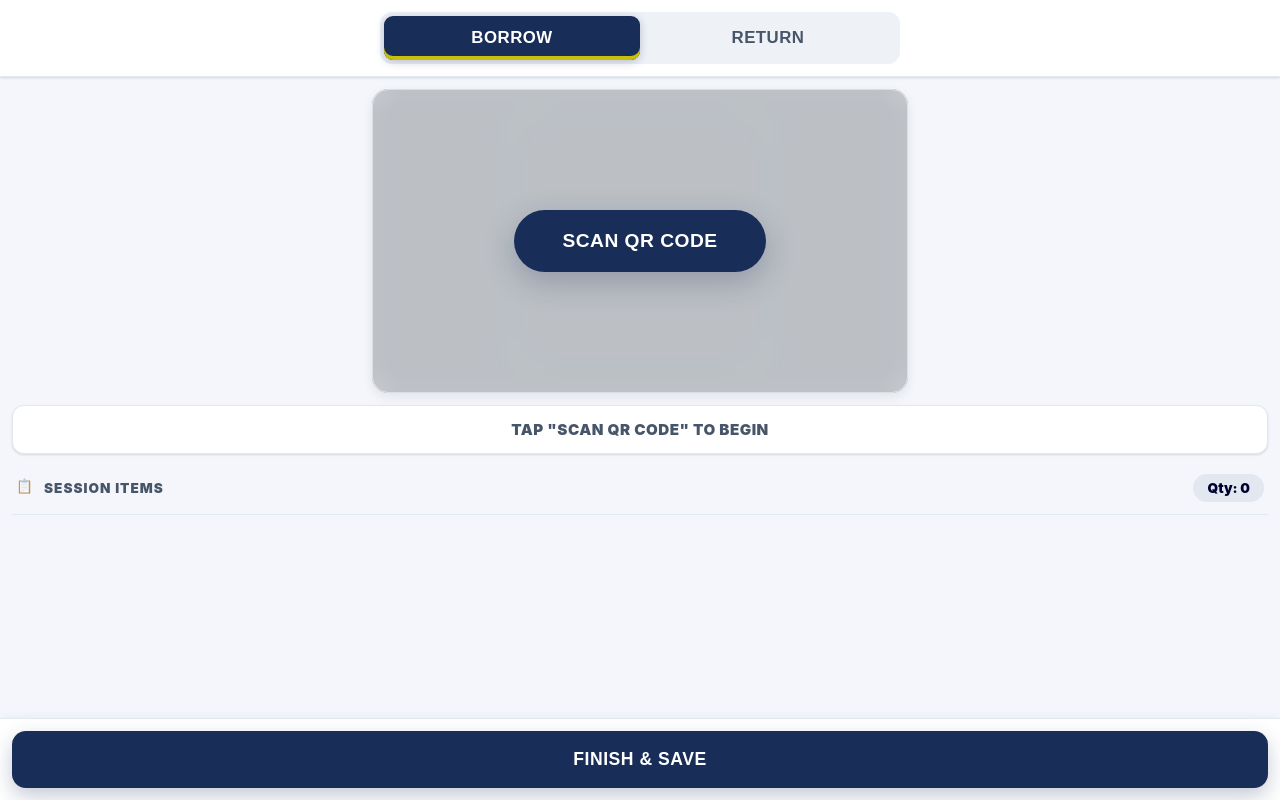
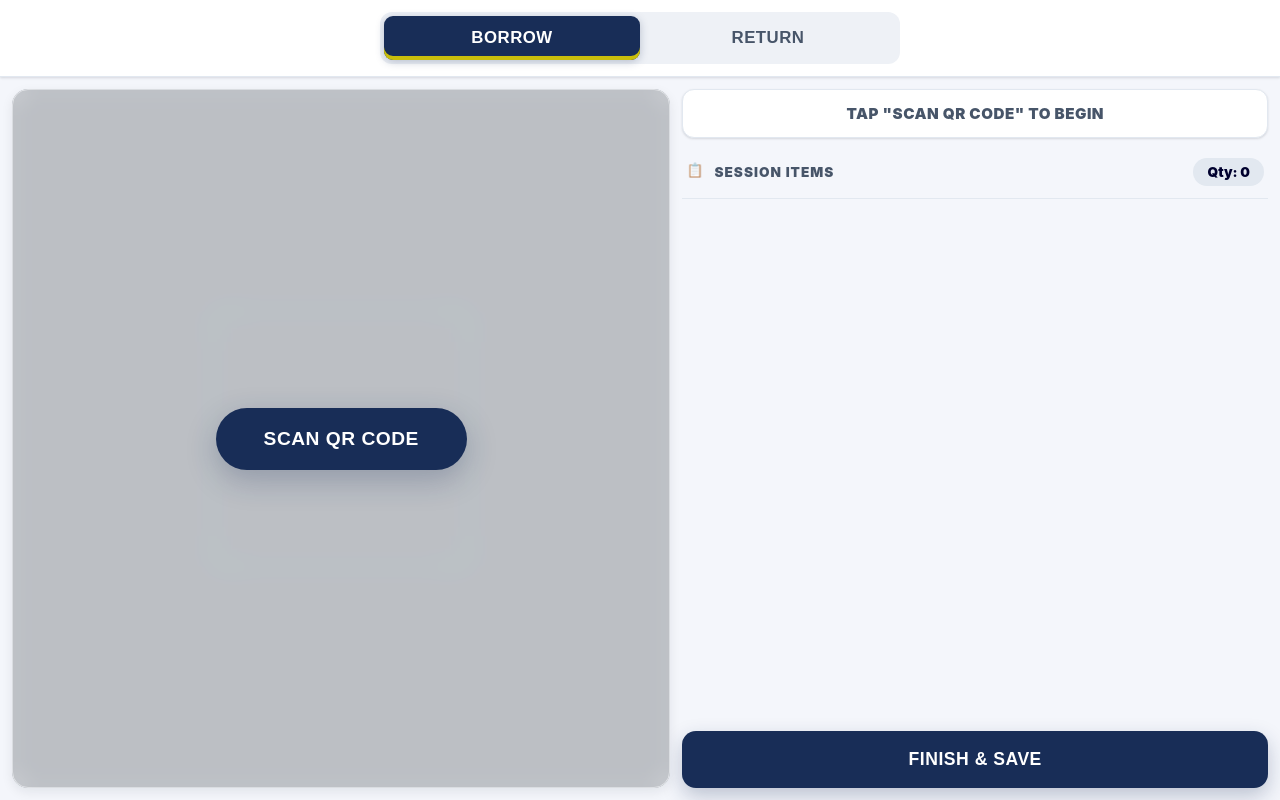
Before and after one commit to wistrepo/ipad-express, a plain HTML site: page index.html in a window 1280 px wide. Drawn offline with Linux system fonts and the light colour scheme.

Commit message:
Update index.html

```diff
--- a/index.html
+++ b/index.html
@@ -1066,6 +1066,68 @@
 
     .finish-btn:hover:not(:disabled){ background:var(--primary-dark); }
     .finish-btn:active:not(:disabled){ transform:scale(0.97); }
+    /* ===== LANDSCAPE / WIDE LAYOUT: camera left, session panel right =====
+       Portrait screens keep the stacked layout above. No HTML or JS changes:
+       the existing elements are placed into a CSS grid. */
+    @media (orientation: landscape) and (min-width: 700px) {
+      body{
+        display:grid;
+        grid-template-columns:minmax(0, 1.1fr) minmax(340px, 1fr);
+        grid-template-rows:auto auto auto minmax(0, 1fr) auto;
+        grid-template-areas:
+          "header header"
+          "cam    status"
+          "cam    user"
+          "cam    history"
+          "cam    footer";
+      }
+
+      .header{ grid-area:header; }
+
+      #reader-container{
+        grid-area:cam;
+        width:auto;
+        margin:12px 0 12px 12px;
+        padding:0;
+        min-height:0;
+      }
+
+      /* Camera fills the whole left column */
+      #reader{
+        position:absolute;
+        inset:0;
+        height:100% !important;
+      }
+
+      .start-overlay{ inset:0; }
+
+      .status-banner{ grid-area:status; margin:12px 12px 0; }
+      .user-panel{ grid-area:user; }
+      .history-section{ grid-area:history; min-height:0; }
+
+      .footer{
+        grid-area:footer;
+        background:transparent;
+        border-top:none;
+        box-shadow:none;
+        padding:0 12px 12px;
+      }
+    }
+    /* Short landscape screens (e.g. phones on their side): tighten spacing */
+    @media (orientation: landscape) and (min-width: 700px) and (max-height: 560px) {
+      .header{ padding:6px 12px; }
+      .mode-btn{ padding:8px; font-size:0.95rem; }
+      #reader-container{ margin:8px 0 8px 8px; }
+      .status-banner{ margin:8px 8px 0; padding:8px; font-size:0.8rem; }
+      .user-panel{ margin:8px 8px 0; padding:8px 12px; }
+      #currentUserId{ font-size:1.05rem; }
+      .clear-btn{ min-height:36px; padding:6px 12px; }
+      .history-section{ padding:4px 8px 8px; }
+      .history-header{ padding:6px 4px; margin-bottom:4px; }
+      .history-row{ padding:8px 10px; margin:6px 0; }
+      .footer{ padding:0 8px 8px; }
+      .finish-btn{ padding:12px; font-size:1rem; }
+    }
   </style>
 </head>
 <body>
@@ -1146,7 +1208,7 @@
 
   <script>
     // ===== CONFIG =====
-    const SCRIPT_URL = "https://script.google.com/a/macros/whs.tc.edu.tw/s/AKfycbxQxBkvB4NfzVYKB6EyGQLp16qhBuoaojSh86ZQKopkcHEACa_hZ0vxJdcw1P9MncBW5A/exec"; // UPDATE THIS
+    const SCRIPT_URL = "https://script.google.com/macros/s/AKfycbxQxBkvB4NfzVYKB6EyGQLp16qhBuoaojSh86ZQKopkcHEACa_hZ0vxJdcw1P9MncBW5A/exec"; // UPDATE THIS
     const DEBUG_MODE = true;
     const DUPLICATE_WINDOW = 2000;
     const COOLDOWN_DURATION = 1500;
```
